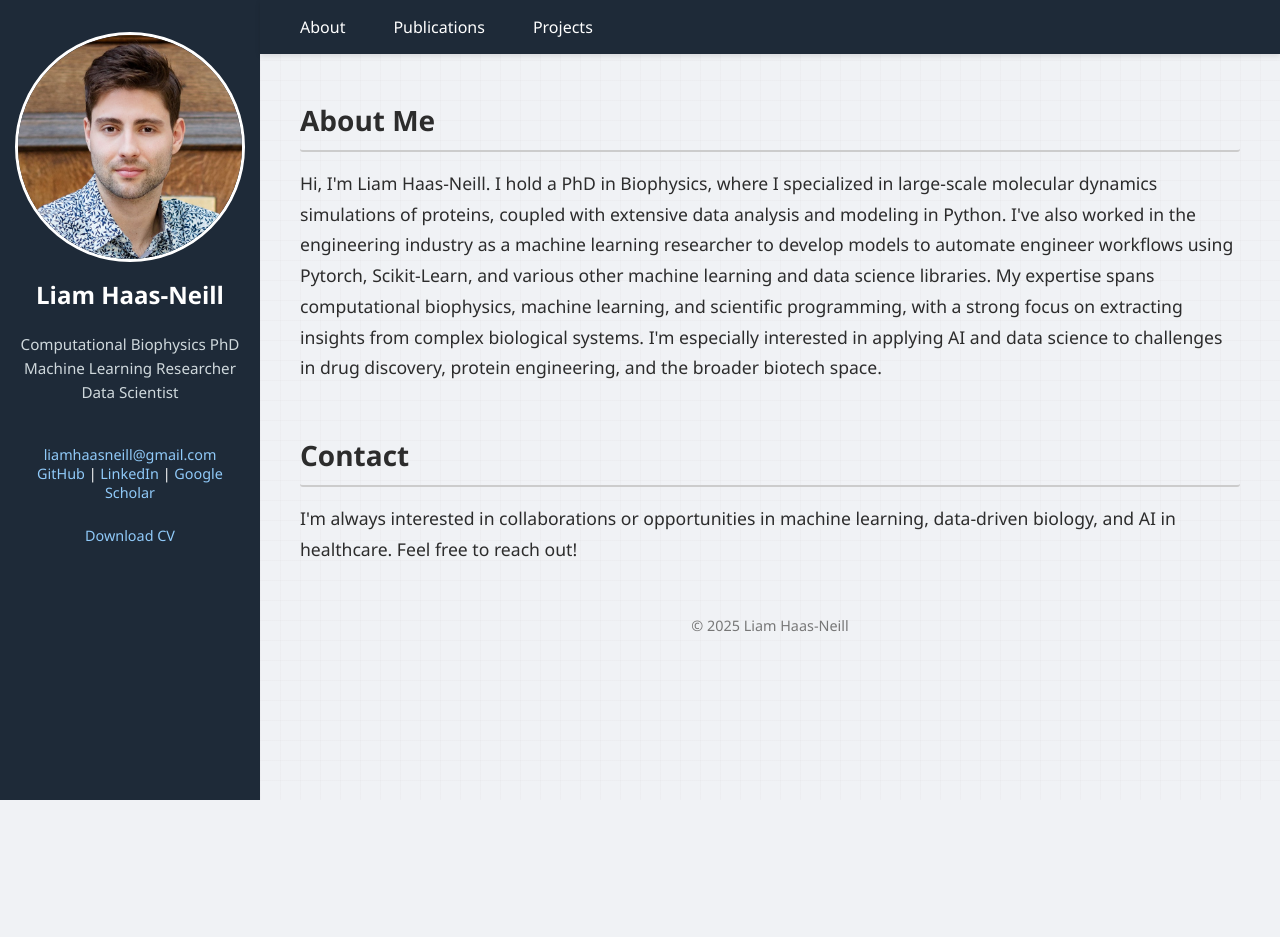
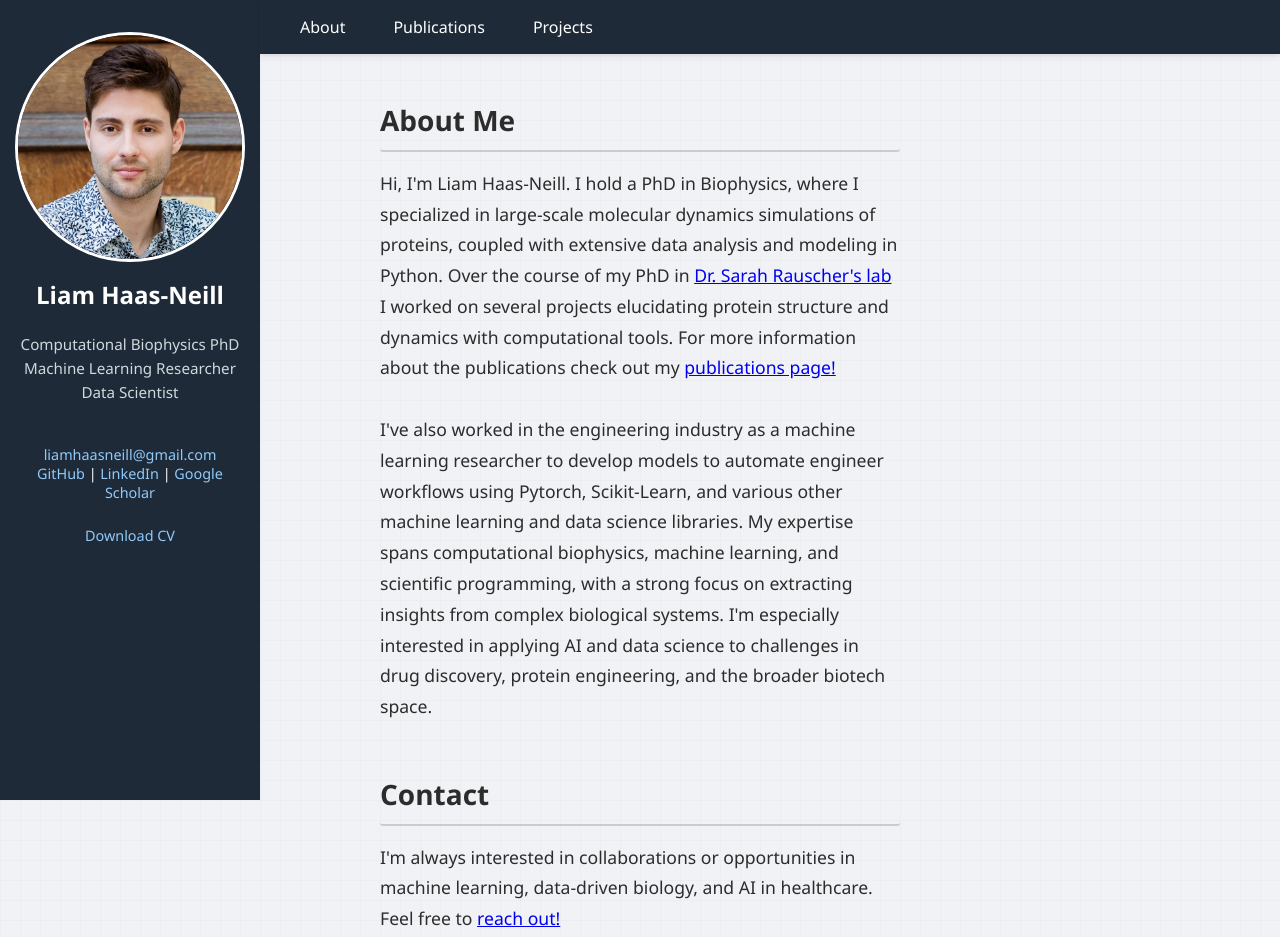
Before and after one commit to liamhn/liamhn.github.io, a plain HTML site: page index.html in a window 1280 px wide. Shown: the top 937 px of the page. Before the commit the page ends 800 px from the top, so only its background shows below. Drawn offline with Linux system fonts and the light colour scheme.

Commit message:
Add files via upload
cleaned up publications and index

```diff
--- a/index.html
+++ b/index.html
@@ -36,7 +36,9 @@
   <div class="main-content">
     <section id="about">
       <h2>About Me</h2>
-      <p>Hi, I'm Liam Haas-Neill. I hold a PhD in Biophysics, where I specialized in large-scale molecular dynamics simulations of proteins, coupled with extensive data analysis and modeling in Python. I've also worked in the engineering industry as a machine learning researcher to develop models to automate engineer workflows using Pytorch, Scikit-Learn, and various other machine learning and data science libraries. My expertise spans computational biophysics, machine learning, and scientific programming, with a strong focus on extracting insights from complex biological systems. I'm especially interested in applying AI and data science to challenges in drug discovery, protein engineering, and the broader biotech space.</p>
+      <p>Hi, I'm Liam Haas-Neill. I hold a PhD in Biophysics, where I specialized in large-scale molecular dynamics simulations of proteins, coupled with extensive data analysis and modeling in Python. Over the course of my PhD in <a href = "https://rauscher-group.physics.utoronto.ca/"> Dr. Sarah Rauscher's lab</a> I worked on several projects elucidating protein structure and dynamics with computational tools. For more information about the publications check out my <a href="./publications.html">publications page! </a></p><br>
+
+      <p> I've also worked in the engineering industry as a machine learning researcher to develop models to automate engineer workflows using Pytorch, Scikit-Learn, and various other machine learning and data science libraries. My expertise spans computational biophysics, machine learning, and scientific programming, with a strong focus on extracting insights from complex biological systems. I'm especially interested in applying AI and data science to challenges in drug discovery, protein engineering, and the broader biotech space.</p>
     </section>
 <!--
     <section id="projects">
@@ -56,7 +58,7 @@
 -->
     <section id="contact">
       <h2>Contact</h2>
-      <p>I'm always interested in collaborations or opportunities in machine learning, data-driven biology, and AI in healthcare. Feel free to reach out!</p>
+      <p>I'm always interested in collaborations or opportunities in machine learning, data-driven biology, and AI in healthcare. Feel free to <a href="mailto:liamhaasneill@gmail.com">reach out!</a></p>
     </section>
 
     <footer>
--- a/style.css
+++ b/style.css
@@ -119,7 +119,8 @@ body {
 
 /* Main Content */
 .main-content {
-  margin-left: 260px;
+  margin-left: 340px;
+  margin-right: 340px;
   margin-top: 3.5rem; /* Add top margin for navbar */
   padding: 2.5rem;
   flex: 1;
```
Also changed, not shown: publications.html (+5 -7 lines).
